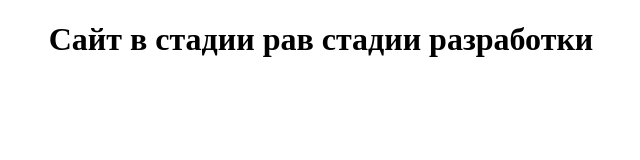
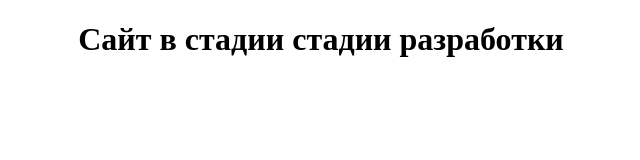
Before and after one commit to DevelopCorp/developcorp.github.io, a plain HTML site: page index.html in a window 1280 px wide. Shown: the whole page, without its empty margins (319-959 px from the left). Drawn offline with Linux system fonts and the light colour scheme.

Commit message:
Update index.html

```diff
--- a/index.html
+++ b/index.html
@@ -14,6 +14,6 @@
     </style>
 </head>
 <body>
-    <h1 class="heading">Сайт в стадии рав стадии разработки</h1>
+    <h1 class="heading">Сайт в стадии стадии разработки</h1>
 </body>
 </html>
```
